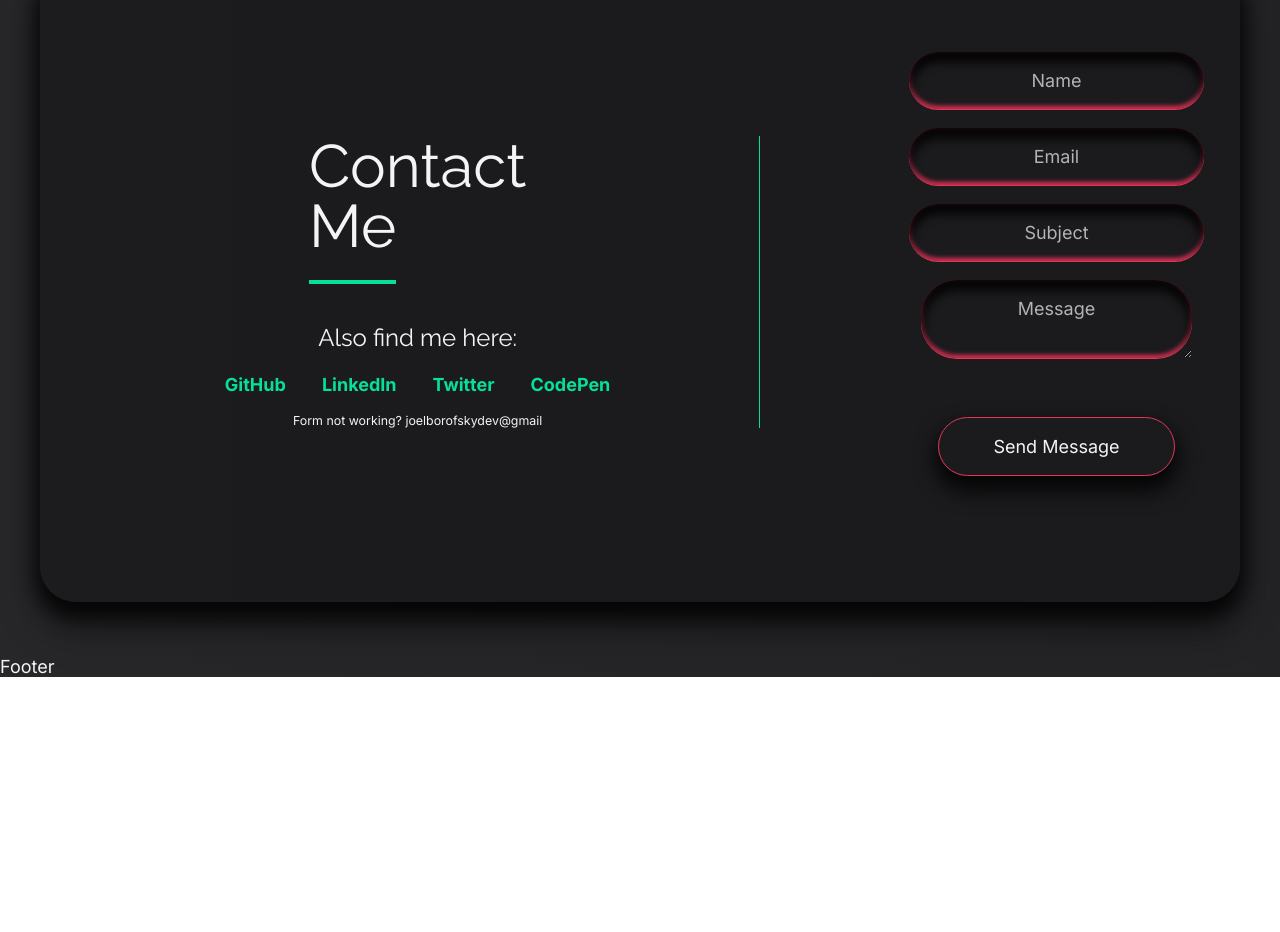
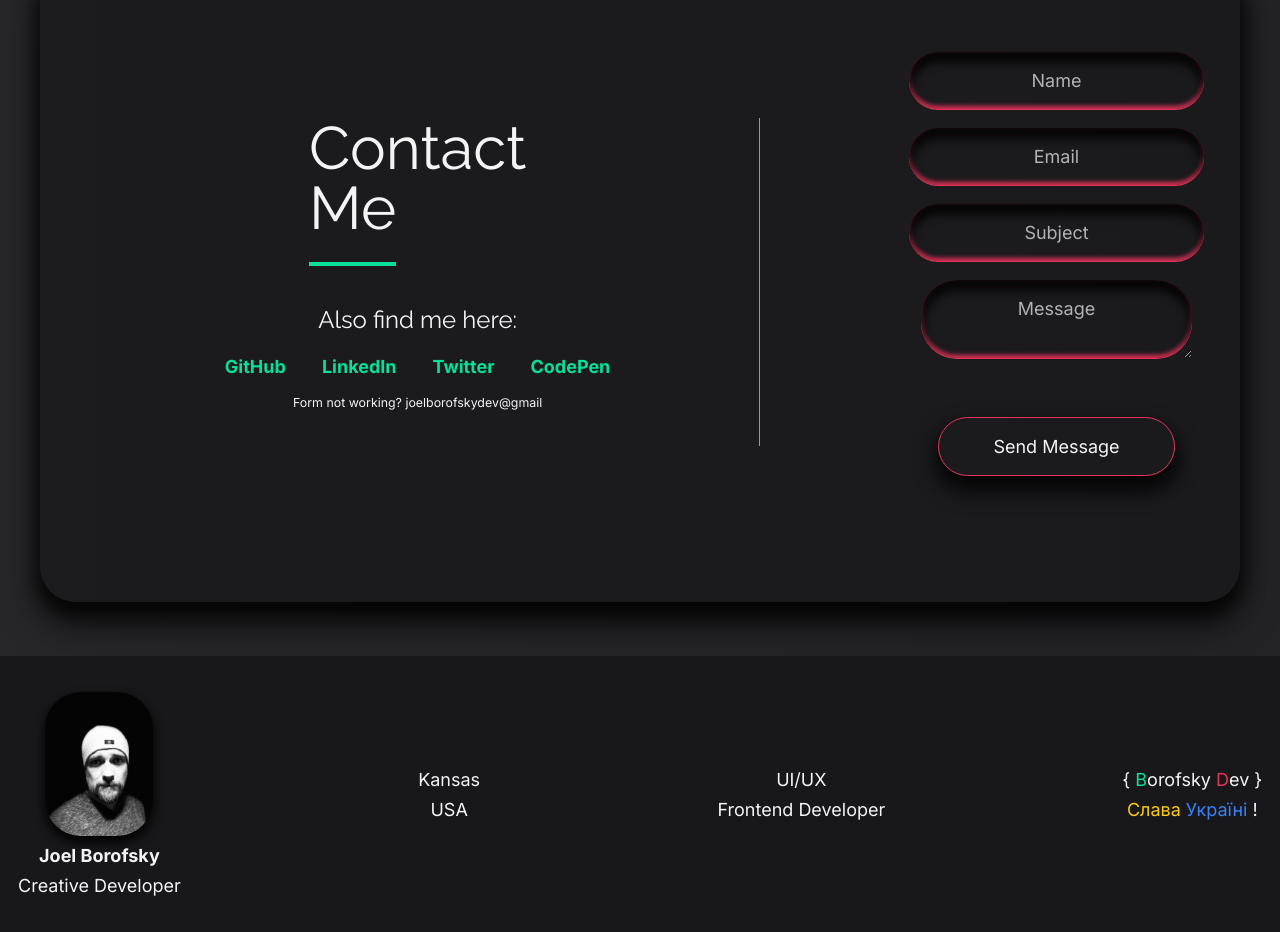
Before and after one commit to BorofskyDev/dark-light-theme-profile, a React (Vite) app: page / in a window 1280 px wide. Shown: the part 3960-4892 px from the top of the page. Before the commit the page ends 4637 px from the top, so only its background shows below. Built offline with nearby package versions, Linux system fonts and the light colour scheme.

Commit message:
rough draft finished

```diff
--- a/src/components/Footer.jsx
+++ b/src/components/Footer.jsx
@@ -1,8 +1,39 @@
-import React from 'react'
+import me from '../assets/personal-images/me1.jpg'
 
 function Footer() {
   return (
-    <div>Footer</div>
+    <footer className='Footer'>
+
+        <div className='Footer__profile'>
+          <img
+            src={me}
+            alt='black and white of Joel staring at the camera with a beanie on'
+            className='Footer__profile--img shadow-sm'
+          />
+          <p className='Footer__profile--name'>Joel Borofsky</p>
+          <p className='Footer__profile--title'>Creative Developer</p>
+        </div>
+        <div className='Footer__profile'>
+          <p className='Footer__profile--place'>Kansas</p>
+          <p className='Footer__profile--place'>USA</p>
+        </div>
+        <div className='Footer__profile'>
+          <p className='Footer__profile--desc'>UI/UX</p>
+          <p className='Footer__profile--desc'>Frontend Developer</p>
+        </div>
+
+      <div className='Footer__profile'>
+        <p className='Footer__logo'>
+          &#123; <span className='Footer__logo--borofsky'>B</span>orofsky{' '}
+          <span className='Footer__logo--dev'>D</span>ev &#125;
+        </p>
+        <p className='Footer__slava'>
+          <span className='Footer__slava--ukr'>Слава</span>{' '}
+          <span className='Footer__slava--iane'>Україні</span> !
+        </p>
+        {/* <p className='Footer__copyright'>Copyright©2022</p> */}
+      </div>
+    </footer>
   )
 }
 
--- a/src/scss/sections/_contact.scss
+++ b/src/scss/sections/_contact.scss
@@ -1,6 +1,6 @@
 .Contact {
   max-width: 1200px;
-  margin: 3em auto;
+  margin: 3em 2em;
   background-color: hsl(var(--bg-primary) / 0.7);
   border-radius: 2em;
   display: flex;
@@ -113,11 +113,12 @@
 @media (min-width: 55em){
   .Contact {
     flex-direction: row;
+    margin: 3em auto;
 
     &__content-container {
       border: none;
       margin-right: 10%;
-      padding: 0;
+
       height: 100%;
       border-right: 1px solid hsl(var(--clr-primary));
     }
--- a/src/scss/sections/_footer.scss
+++ b/src/scss/sections/_footer.scss
@@ -0,0 +1,54 @@
+.Footer {
+  display: flex;
+  flex-direction: column;
+  gap: 2em;
+  justify-content: center;
+  align-items: center;
+  padding: 2em 1em;
+  background-color: hsl(var(--bg-primary));
+
+  &__profile {
+    display: flex;
+    flex-direction: column;
+    align-items: center;
+    justify-content: center;
+    gap: 0.5em;
+
+    &--img {
+      width: 6em;
+      border-radius: 2em;
+    }
+
+    &--name {
+      font-weight: 700;
+    }
+  }
+
+  &__logo {
+    &--borofsky {
+      color: hsl(var(--clr-primary));
+    }
+
+    &--dev {
+      color: hsl(var(--clr-secondary));
+    }
+  }
+
+  &__slava {
+    &--ukr {
+      color: #facc15;
+    }
+
+    &--iane {
+      color: #3b82f6;
+    }
+  }
+}
+
+@media (min-width: 55em) {
+    .Footer {
+        flex-direction: row;
+        justify-content: space-between;
+        align-items: center;
+    }
+}
```
